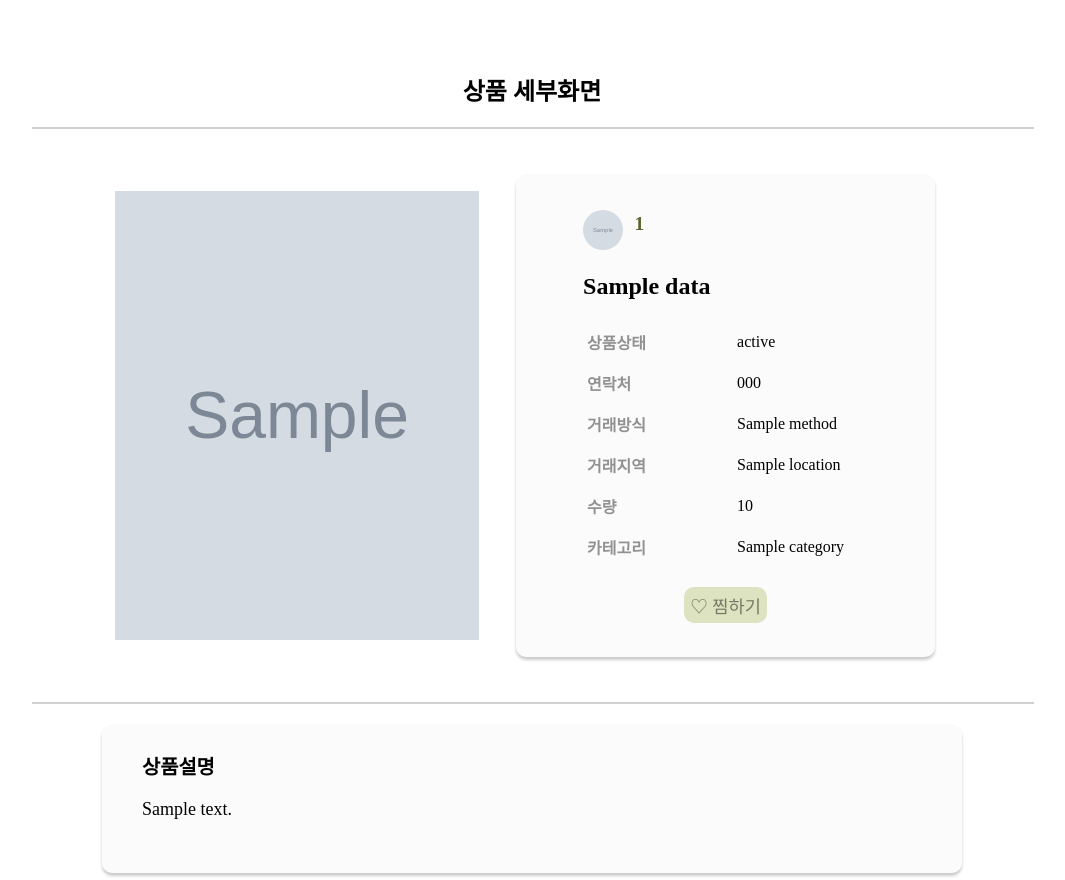
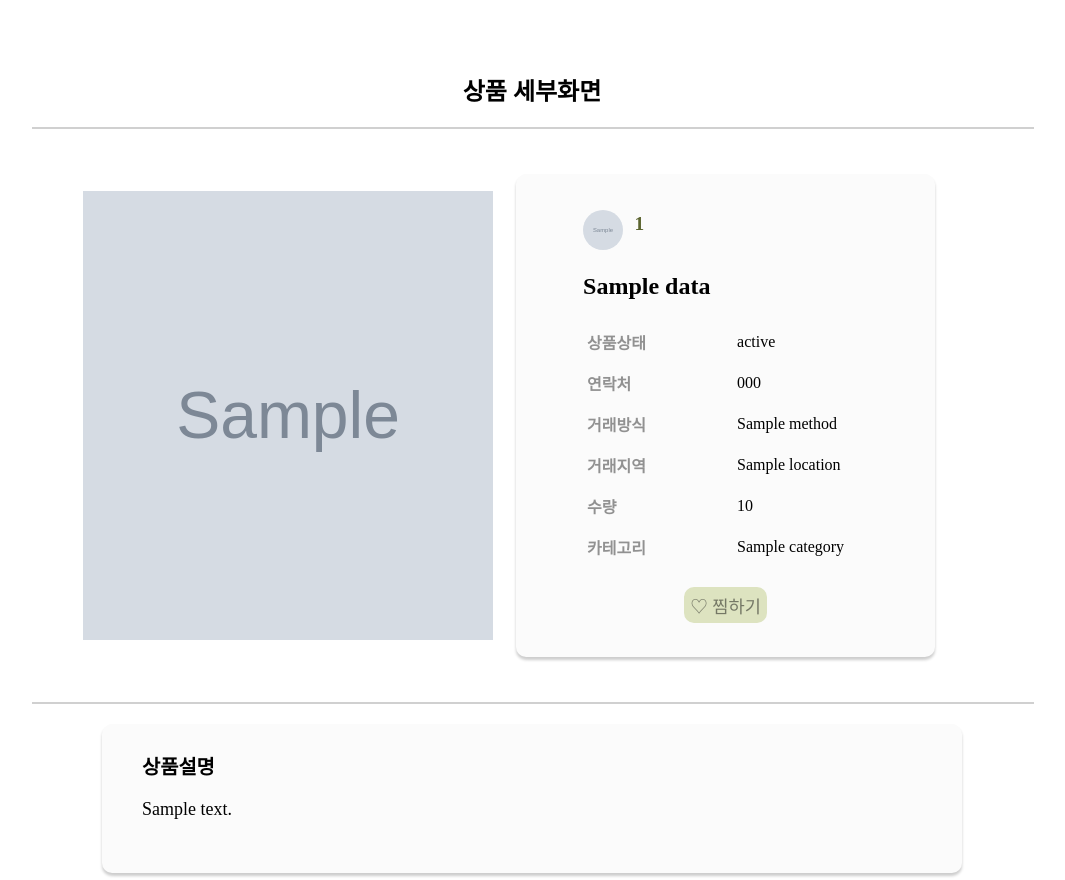
Before and after one commit to dongseon0/ewhaMarket, a Flask app: template templates/details_of_auction_item.html in a window 1280 px wide. Shown: the part 93-973 px from the top of the page, without its empty margins (108-1173 px from the left). Run offline with Flask 3, Linux system fonts and the light colour scheme; the template is opened without the code that fills it: most values are stand-ins (such as "Sample title", 1, 10 or a date in 2020); grey boxes marked "Sample" are stand-in pictures; data that the repository does not hold is empty; some web fonts are replaced.

Commit message:
세부화면 사진 비율 조정

```diff
--- a/static/details_of_auction_item.css
+++ b/static/details_of_auction_item.css
@@ -22,7 +22,7 @@
 
 .columnleft {
     width: calc(50%);
-    margin:4%;
+    margin: 4%;
     display: flex;
     flex-direction: column;
     justify-content: center; /* Align content vertically center */
@@ -31,8 +31,9 @@
 
 .columnleft img {
     object-fit: cover;
-    width: 120%;
+    width: 135%;
     height: 100%;
+    margin-right: 6%;
 
     object-position: center; /* 이미지를 수평으로 가운데 정렬 */
 }
```
